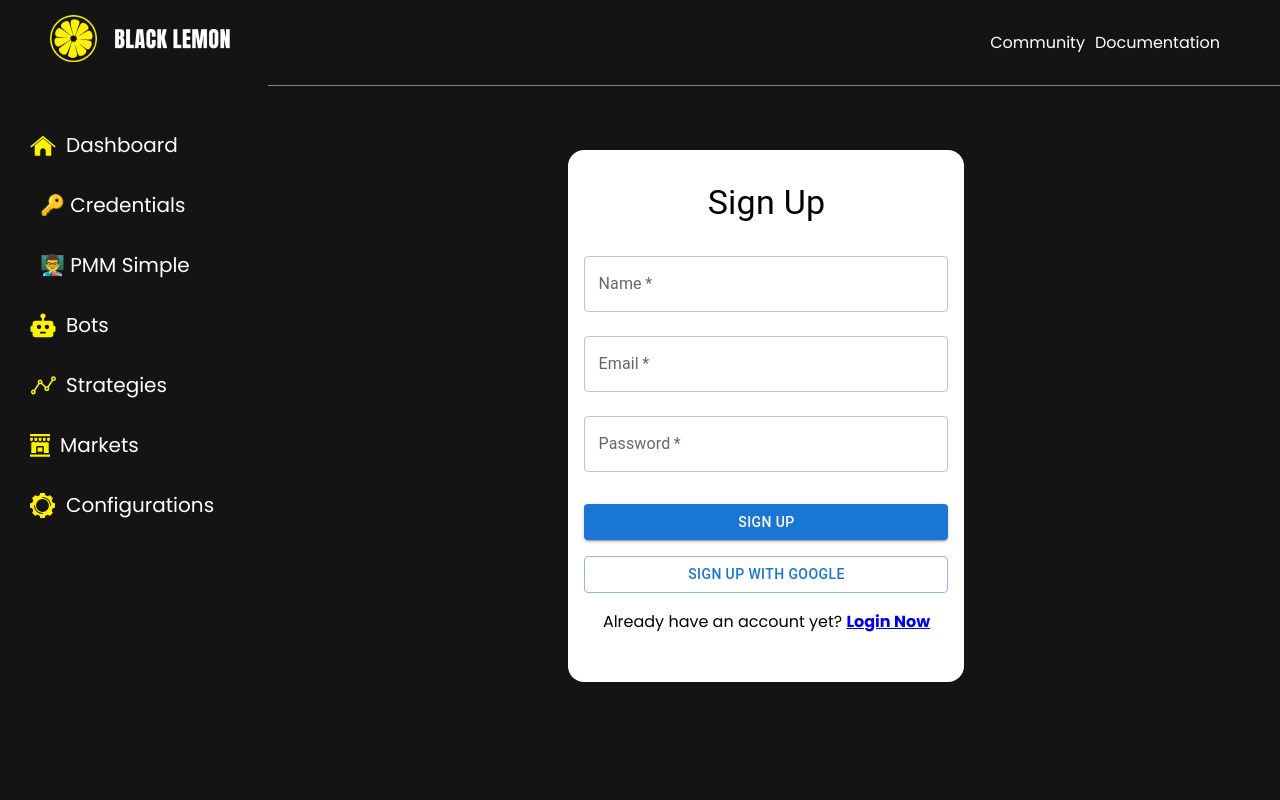
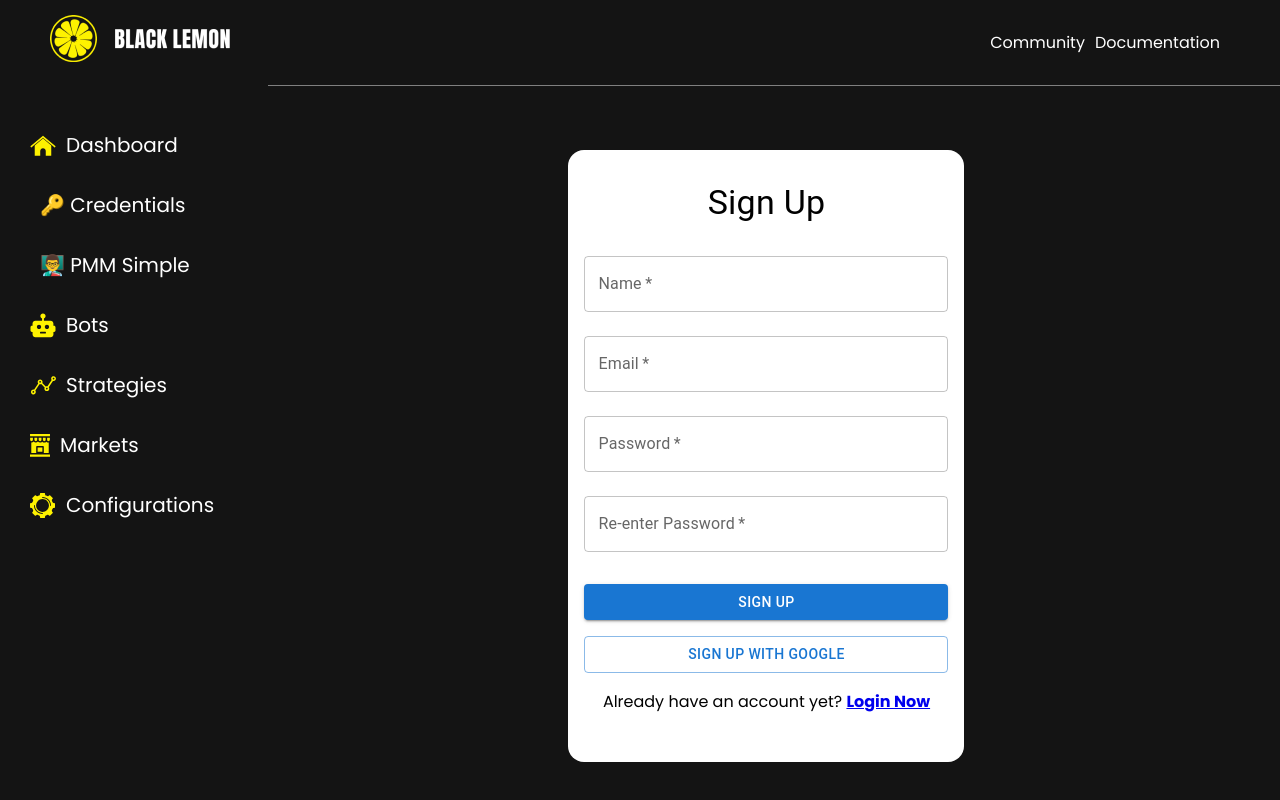
Before and after one commit to mohit49/blacklemon, a React (Vite) app: page /signup in a window 1280 px wide. Built offline with nearby package versions, Linux system fonts and the light colour scheme.

Commit message:
feat: confirmPassword

```diff
--- a/src/components/Signup.jsx
+++ b/src/components/Signup.jsx
@@ -15,6 +15,13 @@ function Signup() {
 
   const handleSubmit = async (e) => {
     e.preventDefault();
+
+    // Check if passwords match
+    if (form.password !== form.confirmPassword) {
+      setError("Passwords don't match!");
+      return;
+    }
+
     try {
       const response = await axios.post('http://localhost:5000/auth/signup', form);
       setSuccess(response.data.message);
@@ -67,6 +74,16 @@ function Signup() {
             onChange={handleChange}
             required
           />
+          <TextField
+            name="confirmPassword"
+            type="password"
+            label="Re-enter Password"
+            fullWidth
+            margin="normal"
+            value={form.confirmPassword}
+            onChange={handleChange}
+            required
+          />
           <Button
             type="submit"
             variant="contained"
```
